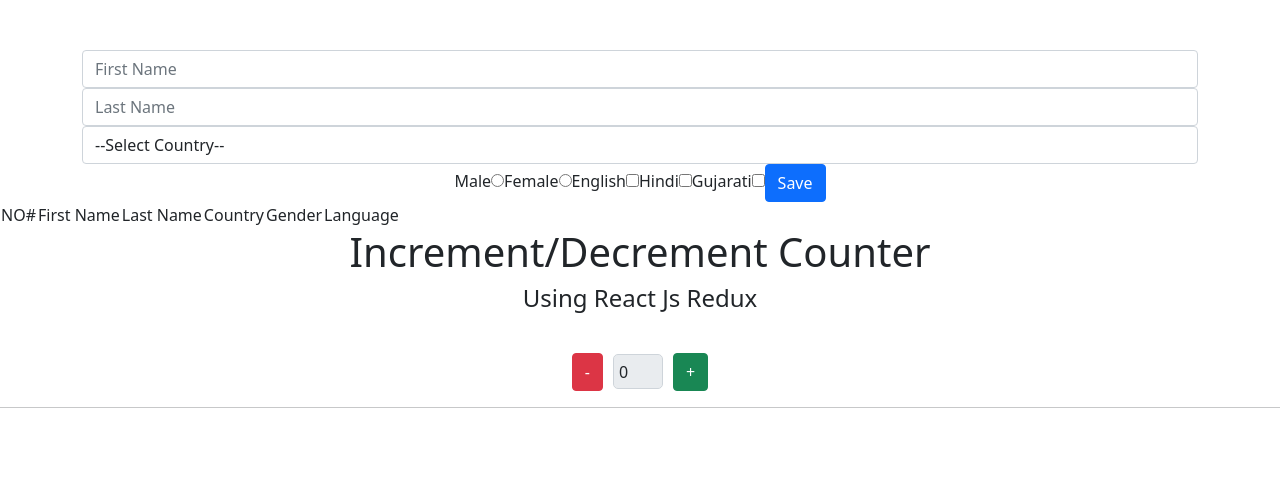
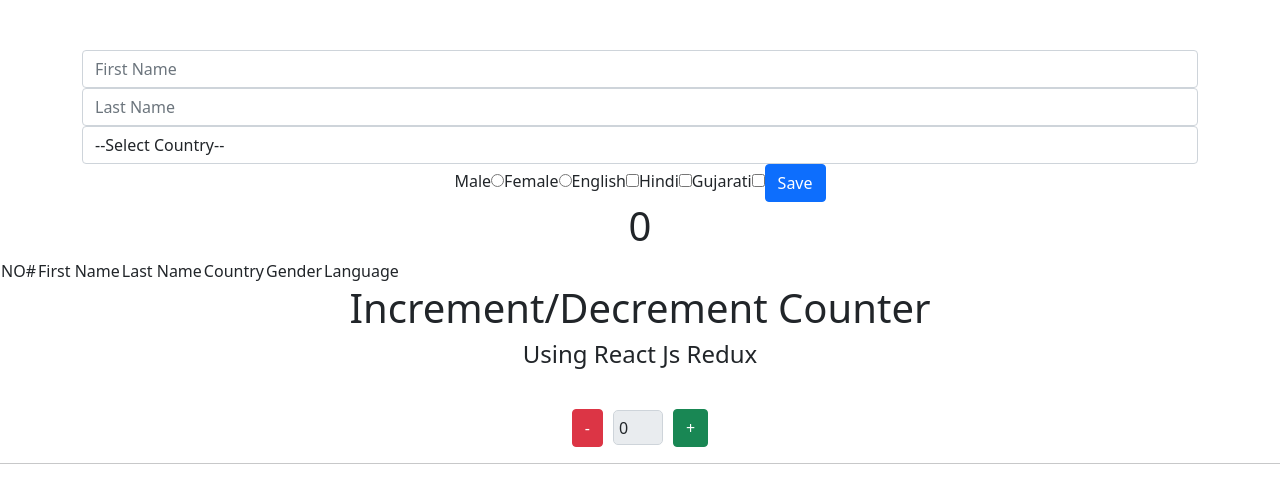
Before and after one commit to AshishAlbiorix/Redux, a React (Create React App) app: page / in a window 1280 px wide. Shown: the top 486 px of the page. Built offline with nearby package versions, Linux system fonts and the light colour scheme.

Commit message:
Got Counter Data in where form data are displayed

```diff
--- a/src/GetReduceData.js
+++ b/src/GetReduceData.js
@@ -1,10 +1,12 @@
 import { useSelector } from "react-redux";
-import { useLinkClickHandler } from "react-router-dom";
 function GetReduceData() {
-  const myState = useSelector((state) => state.formReducer);
+  const formData = useSelector((state) => state.formReducer);
+  const counterData = useSelector((state) => state.changeTheNumber);
   return (
     <>
+    <h1>{counterData}</h1>
       <table>
+      <thead>
         <tr>
         <td>NO#</td>
         <td>First Name</td>
@@ -13,7 +15,9 @@ function GetReduceData() {
         <td>Gender</td>
         <td>Language</td>
         </tr>
-        {myState.map((item, index) => (
+        </thead>
+        <tbody>
+        {formData.map((item, index) => (
           <tr key={index}>
             <td>{index+1}</td>
             <td>{item.firstName}</td>
@@ -23,6 +27,7 @@ function GetReduceData() {
             <td>{item.language}</td>
           </tr>
         ))}
+        </tbody>
       </table>
     </>
   );
```
